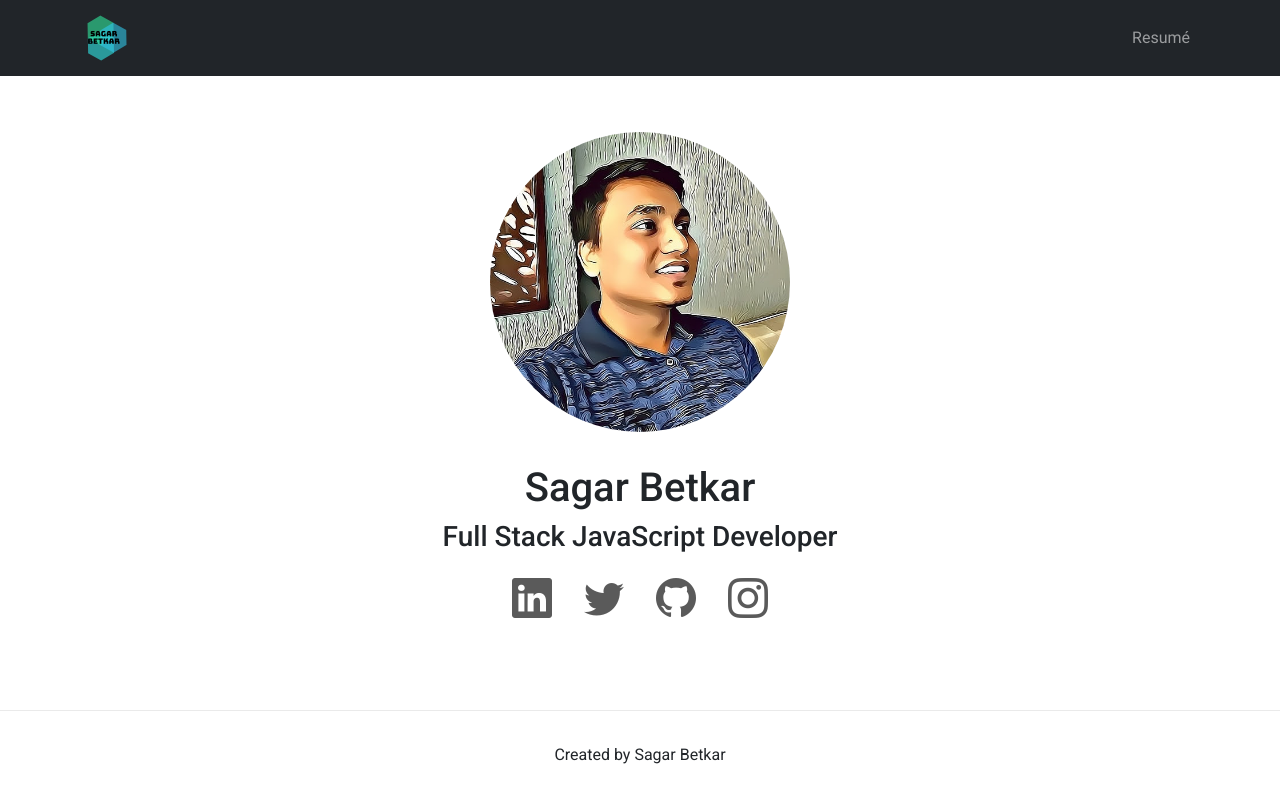
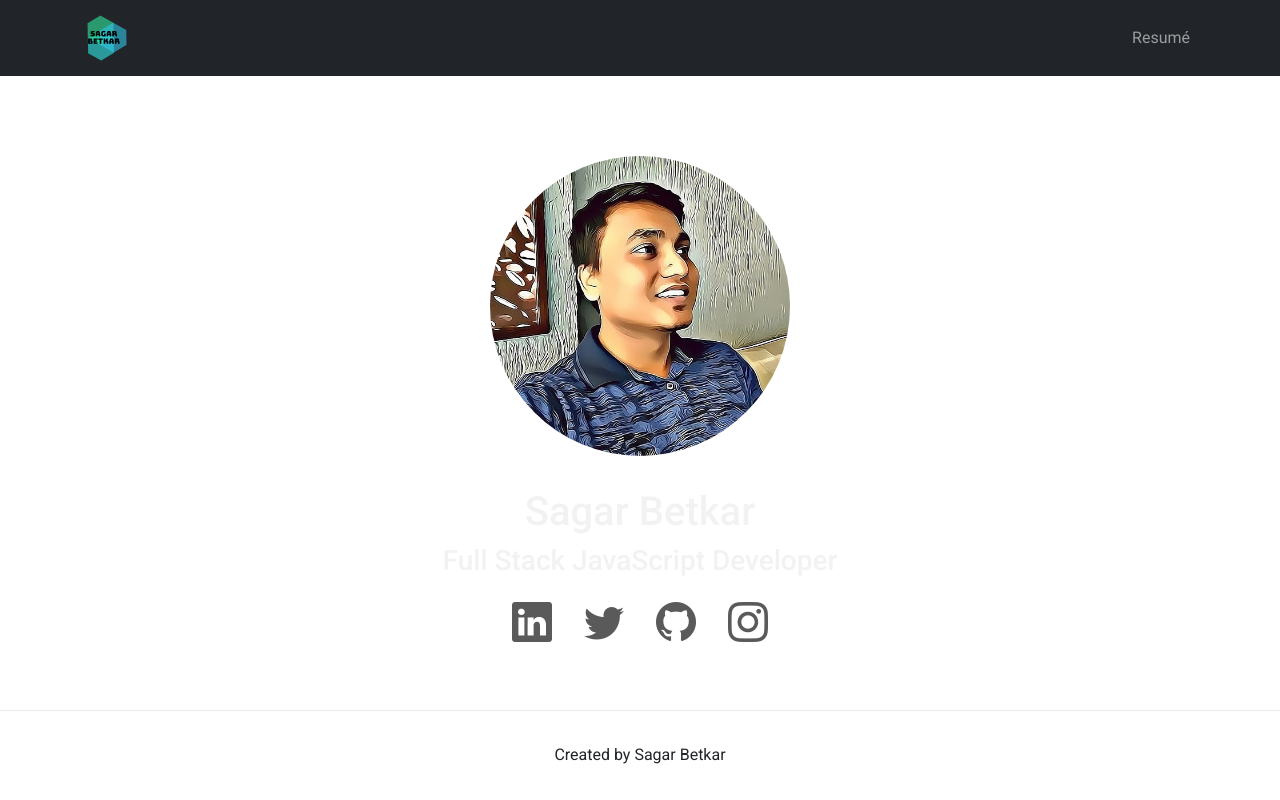
Before and after one commit to sagarbetkar/resume_v2, a Next.js app: page / in a window 1280 px wide. Built offline with nearby package versions, Linux system fonts and the light colour scheme.

Commit message:
Added background & text color in profile.js

```diff
--- a/components/Profile.js
+++ b/components/Profile.js
@@ -3,11 +3,11 @@ import { Container, Image, Nav } from 'react-bootstrap'
 
 function Profile() {
     return (
-        <Container id="home" style={{height: "calc(100vh - 190px)"}}>
-            <div className="text-center my-4">
+        <Container id="home" style={{ backgroundColor: "#141414 !important"}} fluid>
+            <div className="text-center py-5">
                 <Image className="profile-pic img-fluid" src="/profilePic.jpg" alt="Sagar Betkar" roundedCircle />
-                <h1>Sagar Betkar</h1>
-                <h3>Full Stack JavaScript Developer</h3>
+                <h1 style={{color: "#f2f2f2"}}>Sagar Betkar</h1>
+                <h3 style={{color: "#f2f2f2"}}>Full Stack JavaScript Developer</h3>
                 <Nav className="justify-content-center">
                   <Nav.Link href="https://www.linkedin.com/in/sagarbetkar/" target="_blank">
                     <i className="bi bi-linkedin fs-1 social-link"></i>
```
